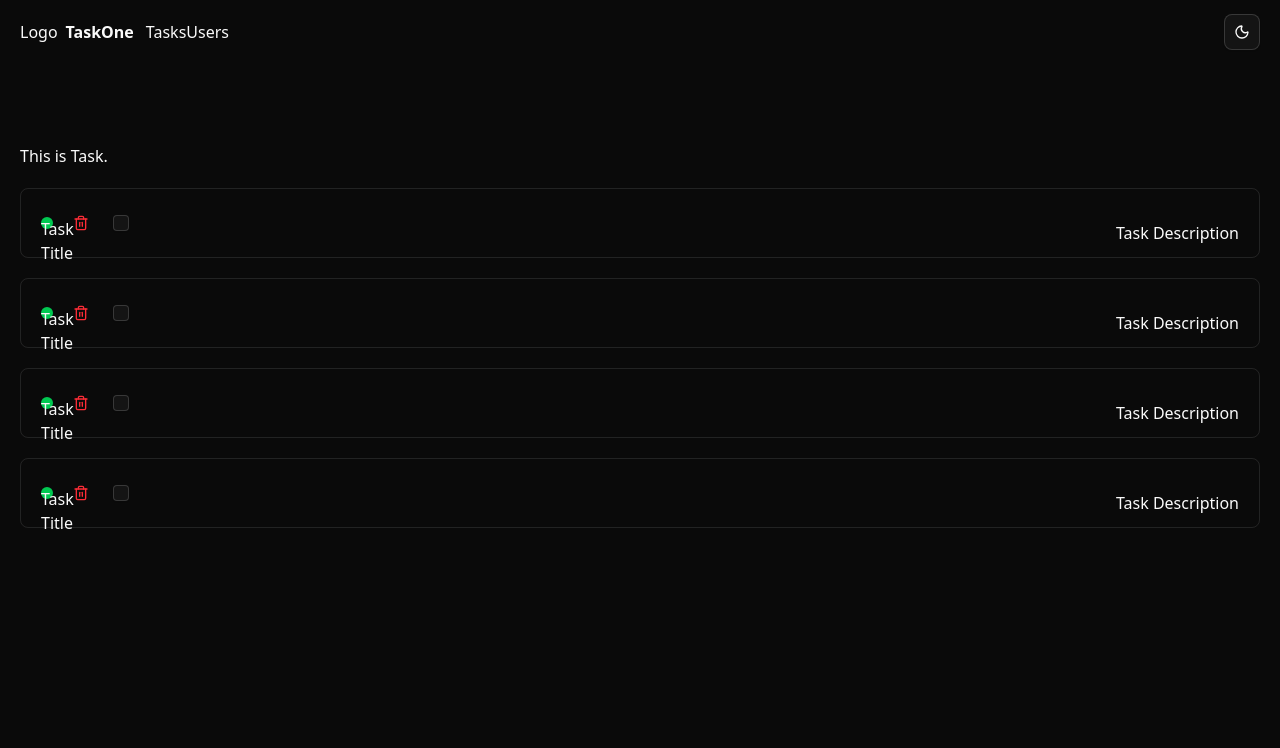
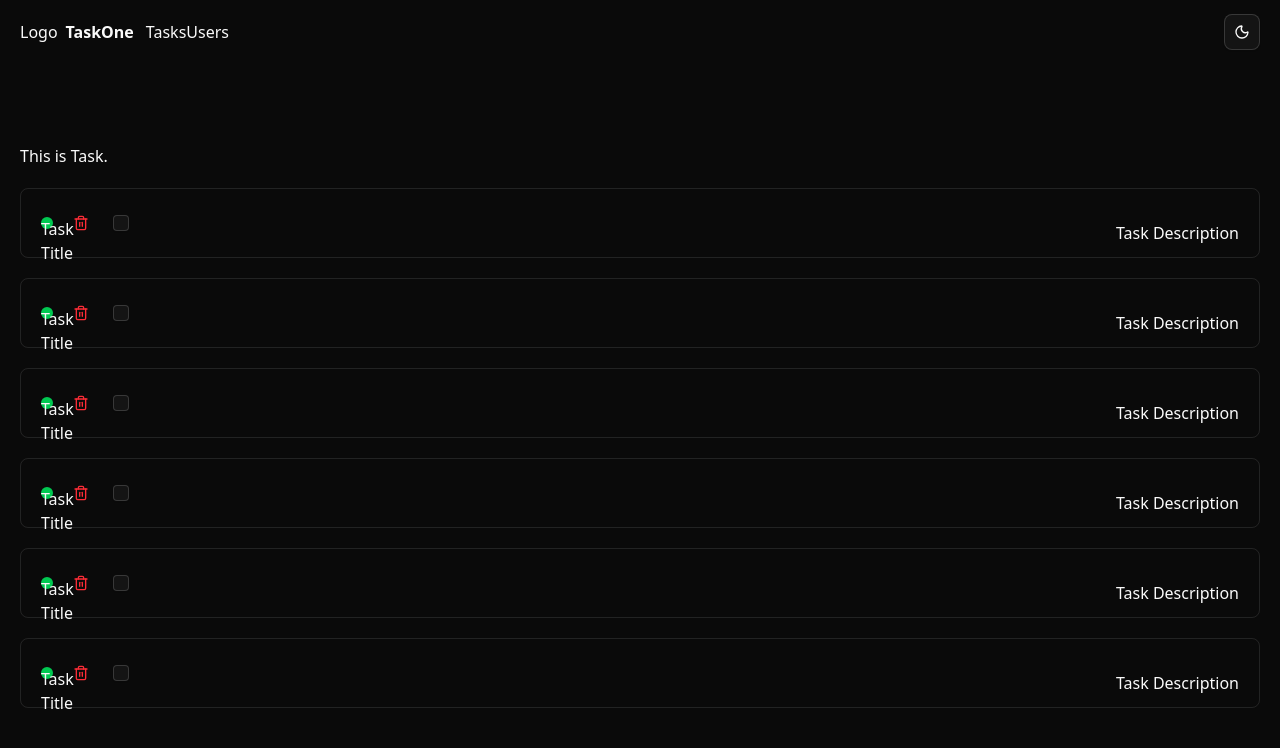
Before and after one commit to arafat-fullstackdev/Redux_Reaper, a React (Vite) app in the folder UI/UI/: page /task in a window 1280 px wide. Shown: the top 748 px of the page. Built offline with nearby package versions, Linux system fonts and the light colour scheme.

Commit message:
Add new card

```diff
--- a/UI/UI/src/components/module/task/TaskCard.tsx
+++ b/UI/UI/src/components/module/task/TaskCard.tsx
@@ -13,6 +13,7 @@ export default function TaskCard(){
                     <div className="flex gap-3 items-center">
                         <Button variant="link" className="text-red-500">
                             <Trash2/>
+                            {/* <h2>Button Clicked</h2> */}
                         </Button>
                        <Checkbox/>
                     </div>
--- a/UI/UI/src/pages/Task.tsx
+++ b/UI/UI/src/pages/Task.tsx
@@ -16,6 +16,8 @@ export default function Task() {
       <TaskCard/>
       <TaskCard/>
       <TaskCard/>
+      <TaskCard/>
+      <TaskCard/>
     </div>
     </div>
   );
```
Also changed, not shown: UI/UI/src/App.tsx (+5 -16 lines).
